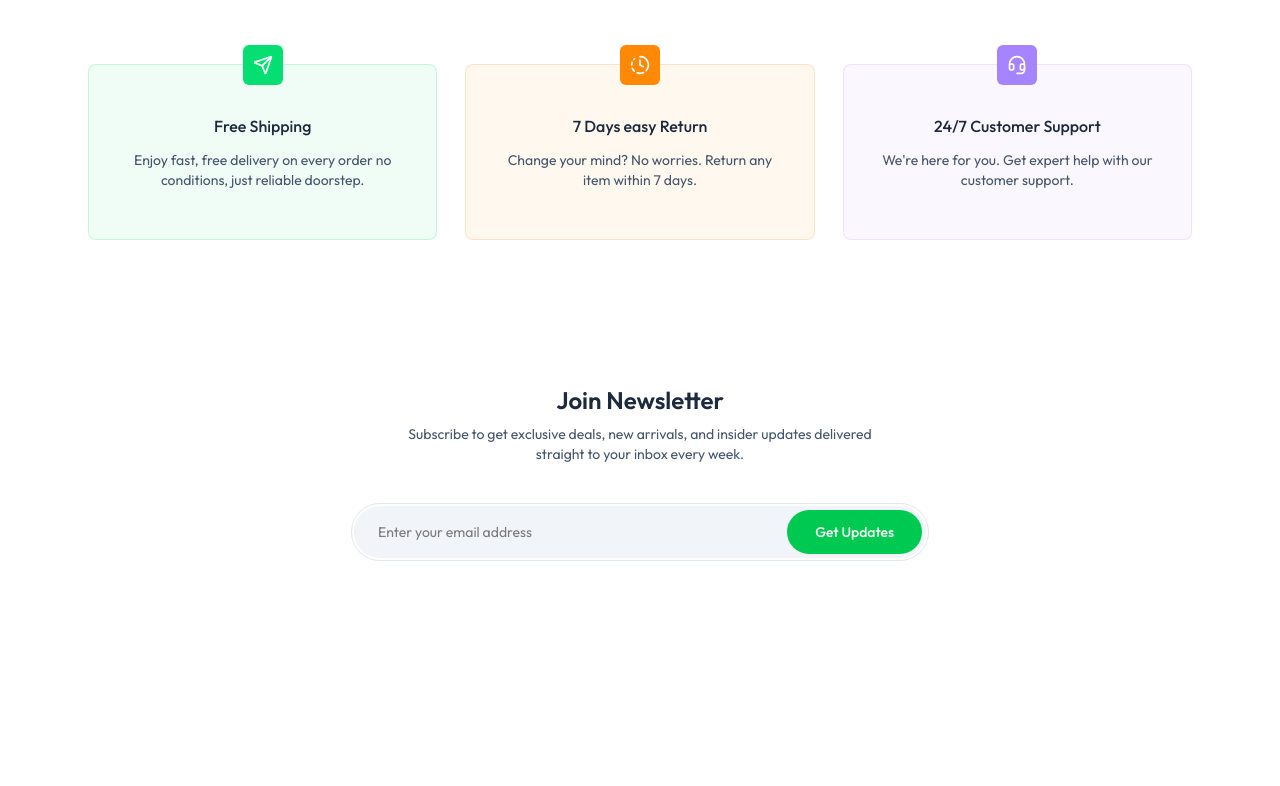
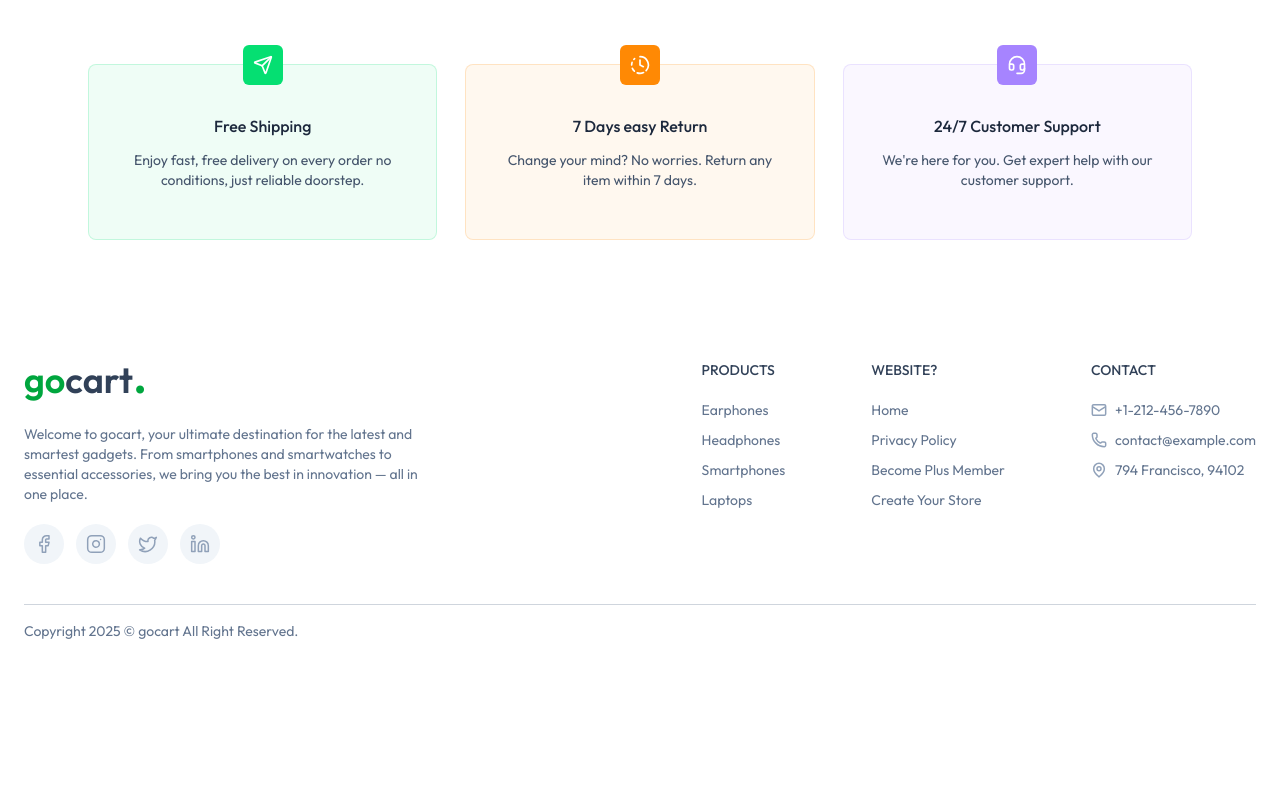
Before and after one commit to JoeDev420/gocart_Ecommerce_Store, a Next.js app: page / in a window 1280 px wide. Shown: the part 1402-2188 px from the top of the page. After the commit the page ends 2059 px from the top, so only its background shows below. Built offline with nearby package versions, Linux system fonts and the light colour scheme; no server answers; the database is empty.

Commit message:
smooth scroll

```diff
--- a/app/(public)/page.jsx
+++ b/app/(public)/page.jsx
@@ -7,12 +7,11 @@ import LatestProducts from "@/components/LatestProducts";
 
 export default function Home() {
     return (
-        <div>
+        <div className="scroll-smooth">
             <Hero />
             <LatestProducts />
             <BestSelling />
             <OurSpecs />
-            <Newsletter />
         </div>
     );
 }
```
